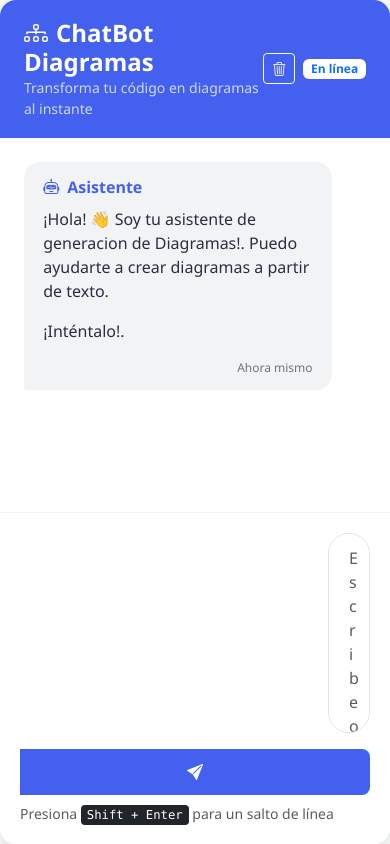
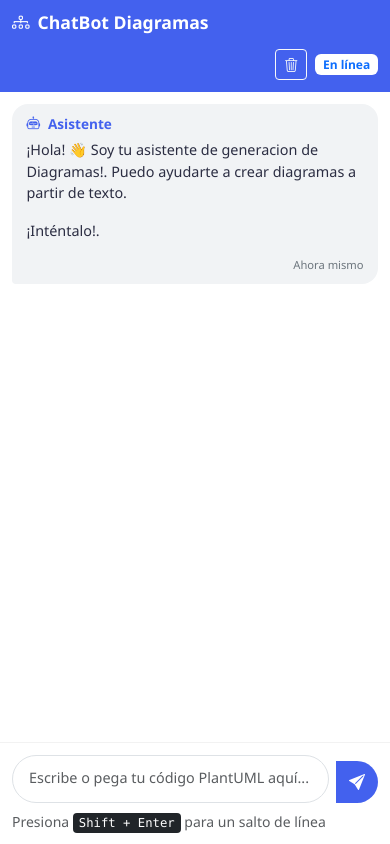
Before and after one commit to JhoelLegua/ChatbotDiagramas, a Flask app: page / in a window 390 px wide. Run offline with Flask 3, Linux system fonts and the light colour scheme; some libraries are stand-ins or nearby versions.

Commit message:
Mejorando vista y JAR

```diff
--- a/render.yaml
+++ b/render.yaml
@@ -2,7 +2,8 @@ services:
   - type: web
     name: ia-app
     runtime: python3
-    buildCommand: pip install -r requirements.txt
+    buildCommand: |
+      apt-get update && apt-get install -y openjdk-11-jdk && pip install -r requirements.txt
     startCommand: python app.py
     envVars:
       - key: GEMINI_API_KEY
--- a/templates/index.html
+++ b/templates/index.html
@@ -28,6 +28,7 @@
         height: calc(100vh - 40px);
         display: flex;
         flex-direction: column;
+        padding: 0 10px;
       }
 
       .chat-box {
@@ -47,12 +48,16 @@
         display: flex;
         align-items: center;
         justify-content: space-between;
+        flex-wrap: wrap;
+        gap: 0.5rem;
       }
 
       .chat-header h1 {
         font-size: 1.5rem;
         margin: 0;
         font-weight: 600;
+        min-width: 0;
+        flex: 1;
       }
 
       .messages {
@@ -71,6 +76,7 @@
         line-height: 1.5;
         position: relative;
         animation: fadeIn 0.3s ease;
+        word-break: break-word;
       }
 
       @keyframes fadeIn {
@@ -116,6 +122,7 @@
         border-top: 1px solid rgba(0,0,0,0.05);
         padding: 1.25rem;
         background: #fff;
+        position: relative;
       }
 
       .input-group {
@@ -131,6 +138,7 @@
         border: 1px solid #dee2e6;
         resize: none;
         transition: all 0.2s;
+        flex: 1;
       }
 
       #input:focus {
@@ -149,6 +157,7 @@
         align-items: center;
         justify-content: center;
         transition: all 0.2s;
+        flex-shrink: 0;
       }
 
       .btn-send:hover {
@@ -186,10 +195,12 @@
         overflow: hidden;
         box-shadow: 0 2px 8px rgba(0,0,0,0.05);
         position: relative;
+        max-width: 100%;
       }
 
       .diagram-container img {
         max-width: 100%;
+        height: auto;
         display: block;
       }
 
@@ -286,25 +297,216 @@
       }
 
       /* Responsive adjustments */
-      @media (max-width: 768px) {
+      @media (max-width: 1024px) {
         .chat-container {
-          margin: 0;
-          height: 100vh;
-          border-radius: 0;
+          margin: 10px;
+          height: calc(100vh - 20px);
         }
 
         .message {
           max-width: 90%;
         }
+      }
 
-        .input-group {
+      @media (max-width: 768px) {
+        .chat-container {
+          margin: 0;
+          height: 100vh;
+          padding: 0;
+        }
+
+        .chat-box {
+          border-radius: 0;
+        }
+
+        .chat-header {
+          padding: 1rem;
+          border-radius: 0;
+        }
+
+        .chat-header h1 {
+          font-size: 1.25rem;
+        }
+
+        .chat-header .small {
+          display: none;
+        }
+
+        .messages {
+          padding: 1rem;
+        }
+
+        .message {
+          max-width: 95%;
+          padding: 0.7rem 1rem;
+        }
+
+        .message-header {
+          font-size: 0.9rem;
+        }
+
+        .input-area {
+          padding: 1rem;
+        }
+
+        .diagram-actions .btn {
+          padding: 0.5rem;
+          font-size: 0.8rem;
+        }
+
+        .code-block {
+          overflow-x: auto;
+          font-size: 0.8rem;
+        }
+      }
+
+      @media (max-width: 480px) {
+        .chat-header {
+          padding: 0.75rem;
           flex-direction: column;
+          align-items: flex-start;
+          text-align: left;
+        }
+
+        .chat-header h1 {
+          font-size: 1.1rem;
+        }
+
+        .chat-header .d-flex {
+          align-self: flex-end;
+          margin-top: 0.5rem;
+        }
+
+        .messages {
+          padding: 0.75rem;
+          gap: 0.75rem;
+        }
+
+        .message {
+          max-width: 100%;
+          padding: 0.6rem 0.9rem;
+          font-size: 0.9rem;
+        }
+
+        .message-header {
+          font-size: 0.85rem;
+          margin-bottom: 0.3rem;
+        }
+
+        .timestamp {
+          font-size: 0.7rem;
+        }
+
+        .input-area {
+          padding: 0.75rem;
+        }
+
+        #input {
+          padding: 0.7rem 1rem;
+          font-size: 0.9rem;
         }
 
         .btn-send {
-          width: 100%;
+          width: 42px;
+          height: 42px;
+        }
+
+        .diagram-actions {
+          position: static;
+          opacity: 1;
+          margin-top: 0.5rem;
+          justify-content: center;
+        }
+
+        .diagram-actions .btn {
+          padding: 0.4rem 0.8rem;
+          font-size: 0.75rem;
           border-radius: 0.5rem;
+        }
+
+        .code-block {
+          padding: 0.75rem;
+          font-size: 0.75rem;
+          margin: 0.3rem 0;
+        }
+
+        pre {
+          font-size: 0.75rem;
+        }
+      }
+
+      @media (max-width: 320px) {
+        .chat-header h1 {
+          font-size: 1rem;
+        }
+
+        .message {
+          padding: 0.5rem 0.8rem;
+          font-size: 0.85rem;
+        }
+
+        #input {
+          padding: 0.6rem 0.9rem;
+          font-size: 0.85rem;
+        }
+
+        .btn-send {
+          width: 38px;
+          height: 38px;
+        }
+      }
+
+      /* Touch-friendly improvements */
+      @media (hover: none) and (pointer: coarse) {
+        .btn-send {
+          width: 50px;
+          height: 50px;
+        }
+
+        .diagram-actions {
+          position: static;
+          opacity: 1;
           margin-top: 0.5rem;
+          justify-content: center;
+        }
+
+        .diagram-actions .btn {
+          min-height: 44px;
+          min-width: 44px;
+          padding: 0.5rem 1rem;
+        }
+
+        #clear-chat {
+          min-height: 44px;
+          min-width: 44px;
+        }
+      }
+
+      /* Landscape orientation adjustments */
+      @media (max-height: 500px) and (orientation: landscape) {
+        .chat-container {
+          height: 100vh;
+          margin: 0;
+        }
+
+        .chat-header {
+          padding: 0.5rem 1rem;
+        }
+
+        .chat-header h1 {
+          font-size: 1.1rem;
+        }
+
+        .chat-header .small {
+          display: none;
+        }
+
+        .messages {
+          padding: 0.75rem;
+        }
+
+        .input-area {
+          padding: 0.75rem;
         }
       }
     </style>
```
Also changed, not shown: temp_imgs/chat_89b0f857051c409a8fedf616dde8306d.png (added), 1 other file.
